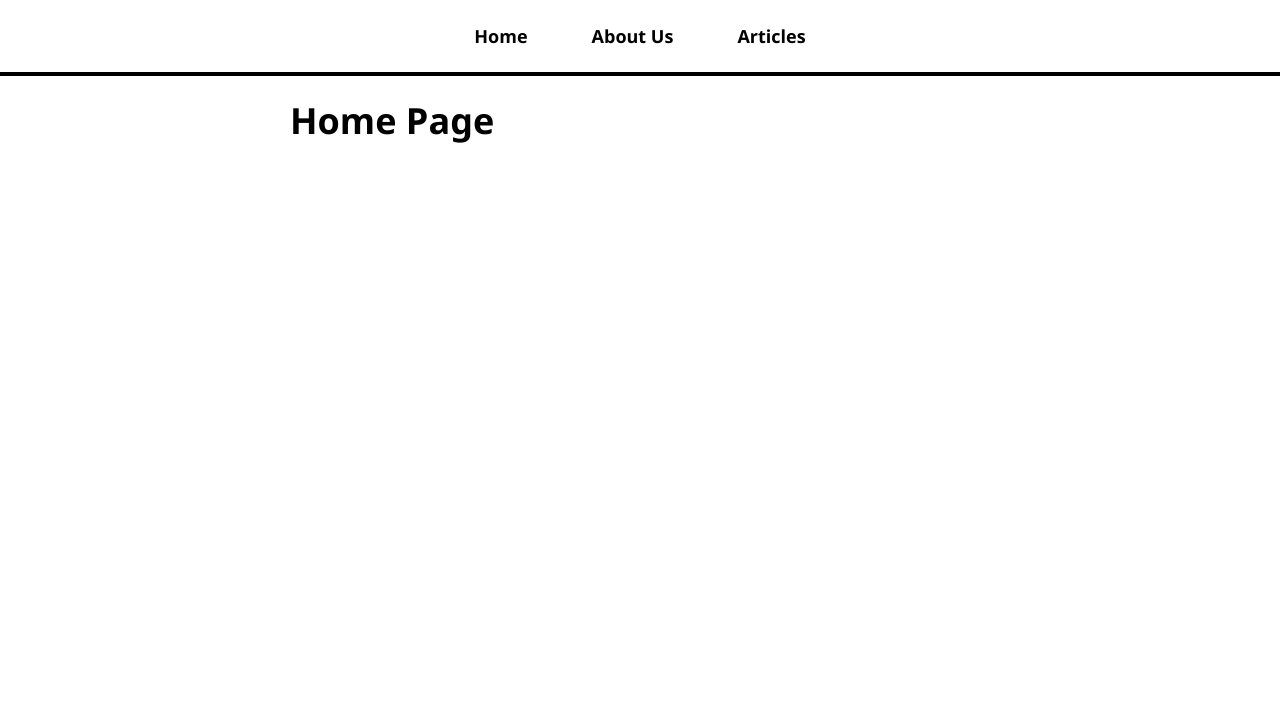
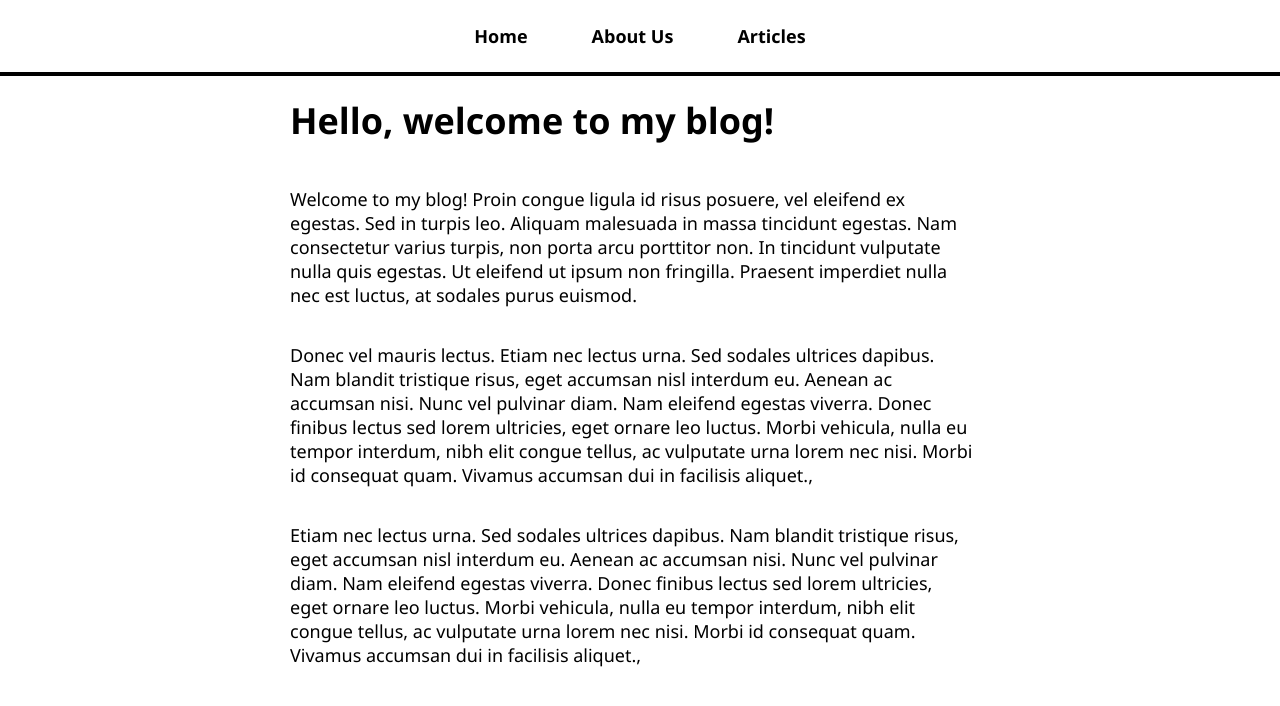
Before and after one commit to YasithaRanga/React-Creating-and-Hosting-a-Full-Stack-Site, a React (Create React App) app in the folder frontend/: page / in a window 1280 px wide. Shown: the top 706 px of the page. Built offline with nearby package versions, Linux system fonts and the light colour scheme.

Commit message:
Frontend Completed

```diff
--- a/frontend/src/App.js
+++ b/frontend/src/App.js
@@ -5,7 +5,7 @@
 import ArticlesListPage from './pages/ArticlesListPage';
 import ArticlePage from './pages/ArticlePage';
 import NotFoundPage from './pages/NotFoundPage';
-import NavBar from './components/NavBar';
+import NavBar from './elements/NavBar';
 
 
 function App() {
--- /dev/null
+++ b/frontend/src/components/ArticlesList.js
@@ -0,0 +1,18 @@
+import { Link } from 'react-router-dom';
+
+const ArticlesList = ({ articles }) => {
+    return (
+        <>
+            {
+                articles.map(article => (
+                    <Link key={article.name} className="article-list-item" to={`/articles/${article.name}`}>
+                        <h3>{article.title}</h3>
+                        <p>{article.content[0].substring(0, 150)}...</p>
+                    </Link>
+                ))
+            }
+        </>
+    )
+}
+
+export default ArticlesList;
--- a/frontend/src/pages/AboutPage.js
+++ b/frontend/src/pages/AboutPage.js
@@ -1,6 +1,32 @@
 const AboutPage = () => {
     return (
-        <h1>About Page</h1>
+        <>
+            <h1>About Me</h1>
+            <p>
+                Welcome to my blog! Proin congue
+                ligula id risus posuere, vel eleifend ex egestas. Sed in turpis leo.
+                Aliquam malesuada in massa tincidunt egestas. Nam consectetur varius turpis,
+                non porta arcu porttitor non. In tincidunt vulputate nulla quis egestas. Ut
+                eleifend ut ipsum non fringilla. Praesent imperdiet nulla nec est luctus, at
+                sodales purus euismod.
+            </p>
+            <p>
+                Donec vel mauris lectus. Etiam nec lectus urna. Sed sodales ultrices dapibus.
+                Nam blandit tristique risus, eget accumsan nisl interdum eu. Aenean ac accumsan
+                nisi. Nunc vel pulvinar diam. Nam eleifend egestas viverra. Donec finibus lectus
+                sed lorem ultricies, eget ornare leo luctus. Morbi vehicula, nulla eu tempor
+                interdum, nibh elit congue tellus, ac vulputate urna lorem nec nisi. Morbi id
+                consequat quam. Vivamus accumsan dui in facilisis aliquet.,
+            </p>
+            <p>
+                Etiam nec lectus urna. Sed sodales ultrices dapibus.
+                Nam blandit tristique risus, eget accumsan nisl interdum eu. Aenean ac accumsan
+                nisi. Nunc vel pulvinar diam. Nam eleifend egestas viverra. Donec finibus lectus
+                sed lorem ultricies, eget ornare leo luctus. Morbi vehicula, nulla eu tempor
+                interdum, nibh elit congue tellus, ac vulputate urna lorem nec nisi. Morbi id
+                consequat quam. Vivamus accumsan dui in facilisis aliquet.,
+            </p>
+        </>
     )
 }
 
--- a/frontend/src/pages/ArticlePage.js
+++ b/frontend/src/pages/ArticlePage.js
@@ -1,21 +1,21 @@
 import { useParams } from 'react-router-dom';
 import articles from './article-content';
+import NotFoundPage from './NotFoundPage';
 
 const ArticlePage = () => {
     const { articleId } = useParams();
     const article = articles.find(article => article.name === articleId);
 
+    if (!article) {
+        return <NotFoundPage />;
+    }
+
     return (
         <>
-            {article ?
-                <>
-                    <h1>{article.title}</h1>
-                    {article.content.map((paragraph, i) => (
-                        <p key={i}>{paragraph}</p>
-                    ))}
-                </>
-                : <h1>Oops article not found!</h1>}
-
+            <h1>{article.title}</h1>
+            {article.content.map((paragraph, i) => (
+                <p key={i}>{paragraph}</p>
+            ))}
         </>
     )
 }
--- a/frontend/src/pages/ArticlesListPage.js
+++ b/frontend/src/pages/ArticlesListPage.js
@@ -1,17 +1,11 @@
+import ArticlesList from '../components/ArticlesList';
 import articles from './article-content';
-import { Link } from 'react-router-dom';
 
 const ArticlesListPage = () => {
     return (
         <>
             <h1>Articles</h1>
-            {articles.map(article => (
-                <Link key={article.name} className="article-list-item" to={`/articles/${article.name}`}>
-                    <h3>{article.title}</h3>
-                    <p>{article.content[0].substring(0, 150)}...</p>
-                </Link>
-            ))}
-
+            <ArticlesList articles={articles} />
         </>
     )
 }
--- a/frontend/src/pages/HomePage.js
+++ b/frontend/src/pages/HomePage.js
@@ -1,6 +1,32 @@
 const HomePage = () => {
     return (
-        <h1>Home Page</h1>
+        <>
+            <h1>Hello, welcome to my blog!</h1>
+            <p>
+                Welcome to my blog! Proin congue
+                ligula id risus posuere, vel eleifend ex egestas. Sed in turpis leo.
+                Aliquam malesuada in massa tincidunt egestas. Nam consectetur varius turpis,
+                non porta arcu porttitor non. In tincidunt vulputate nulla quis egestas. Ut
+                eleifend ut ipsum non fringilla. Praesent imperdiet nulla nec est luctus, at
+                sodales purus euismod.
+            </p>
+            <p>
+                Donec vel mauris lectus. Etiam nec lectus urna. Sed sodales ultrices dapibus.
+                Nam blandit tristique risus, eget accumsan nisl interdum eu. Aenean ac accumsan
+                nisi. Nunc vel pulvinar diam. Nam eleifend egestas viverra. Donec finibus lectus
+                sed lorem ultricies, eget ornare leo luctus. Morbi vehicula, nulla eu tempor
+                interdum, nibh elit congue tellus, ac vulputate urna lorem nec nisi. Morbi id
+                consequat quam. Vivamus accumsan dui in facilisis aliquet.,
+            </p>
+            <p>
+                Etiam nec lectus urna. Sed sodales ultrices dapibus.
+                Nam blandit tristique risus, eget accumsan nisl interdum eu. Aenean ac accumsan
+                nisi. Nunc vel pulvinar diam. Nam eleifend egestas viverra. Donec finibus lectus
+                sed lorem ultricies, eget ornare leo luctus. Morbi vehicula, nulla eu tempor
+                interdum, nibh elit congue tellus, ac vulputate urna lorem nec nisi. Morbi id
+                consequat quam. Vivamus accumsan dui in facilisis aliquet.,
+            </p>
+        </>
     )
 }
 
--- a/frontend/src/pages/NotFoundPage.js
+++ b/frontend/src/pages/NotFoundPage.js
@@ -1,7 +1,5 @@
-const NotFoundPage = () => {
-    return (
-        <h1>Not Found Page</h1>
-    )
-}
+const NotFoundPage = () => (
+    <h1>404: Page Not Found!</h1>
+);
 
 export default NotFoundPage;
```
Also changed, not shown: frontend/src/elements/NavBar.js (renamed from frontend/src/components/NavBar.js).
